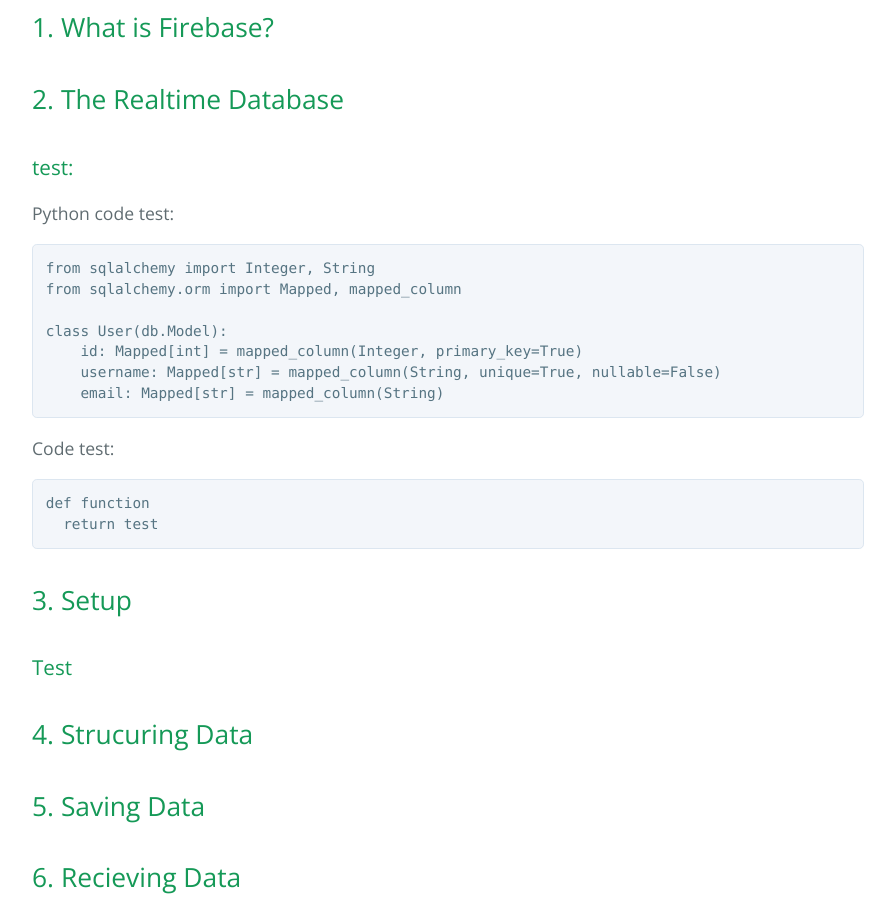
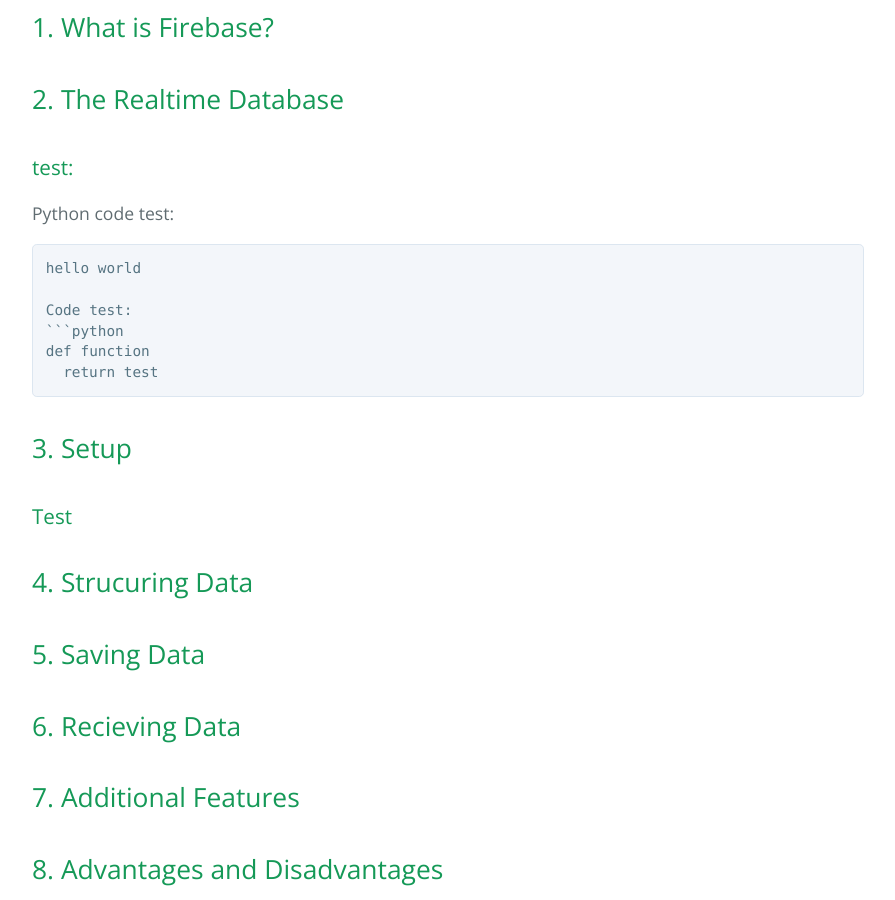
Before and after one commit to learning-software-engineering/learning-software-engineering.github.io, a Jekyll site: the page built from Topics/Tech_Stacks/Firebase_Realtime_Database.md, in a window 1280 px wide and 900 px high, scrolled down 414 px. Shown: the whole window, without its empty margins (192-1087 px from the left). Built offline with Jekyll 4.4.1, drawn with Linux system fonts in a browser that asks for light colours; our own code applies the rules of GitHub Pages for plain Markdown files.

Commit message:
removed formatting

````diff
--- a/Topics/Tech_Stacks/Firebase_Realtime_Database.md
+++ b/Topics/Tech_Stacks/Firebase_Realtime_Database.md
@@ -11,14 +11,7 @@
 
 Python code test:
 ```python
-from sqlalchemy import Integer, String
-from sqlalchemy.orm import Mapped, mapped_column
-
-class User(db.Model):
-    id: Mapped[int] = mapped_column(Integer, primary_key=True)
-    username: Mapped[str] = mapped_column(String, unique=True, nullable=False)
-    email: Mapped[str] = mapped_column(String)
-```
+hello world
 
 Code test:
 ```python
````
